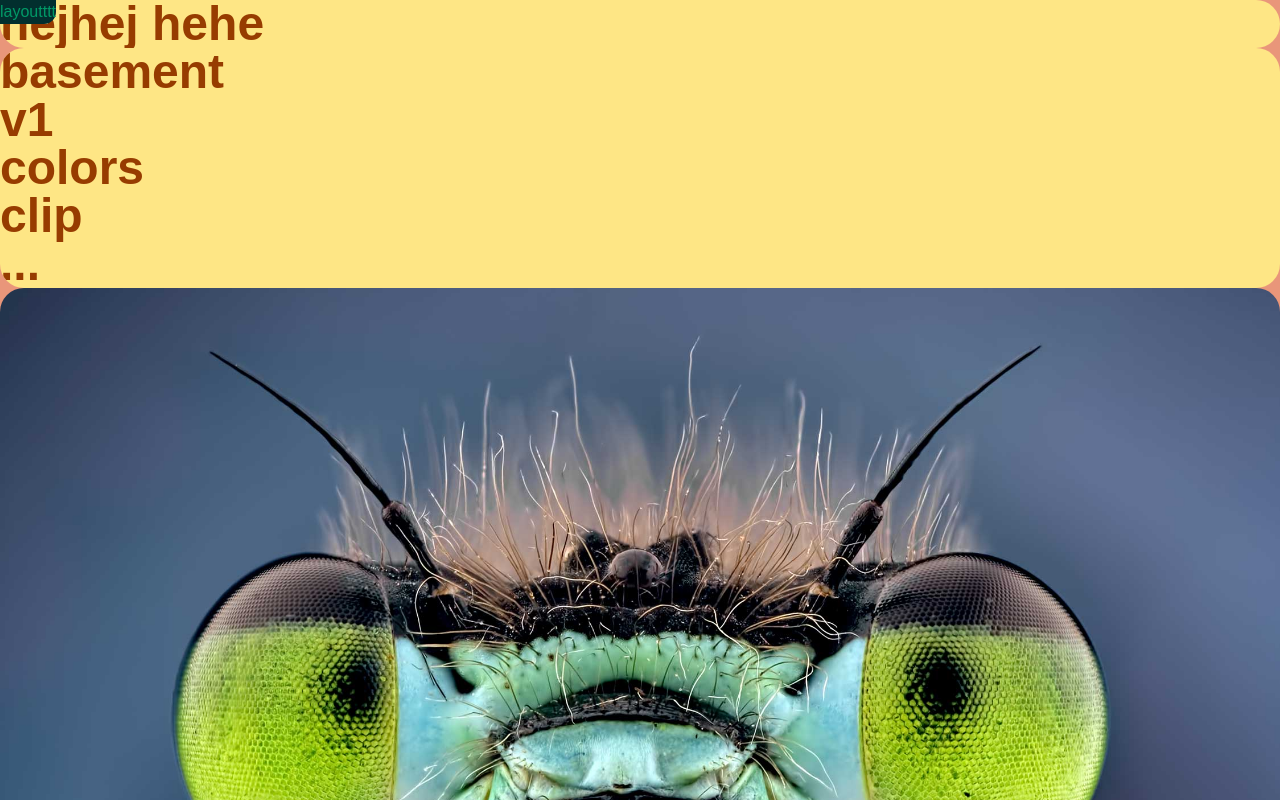
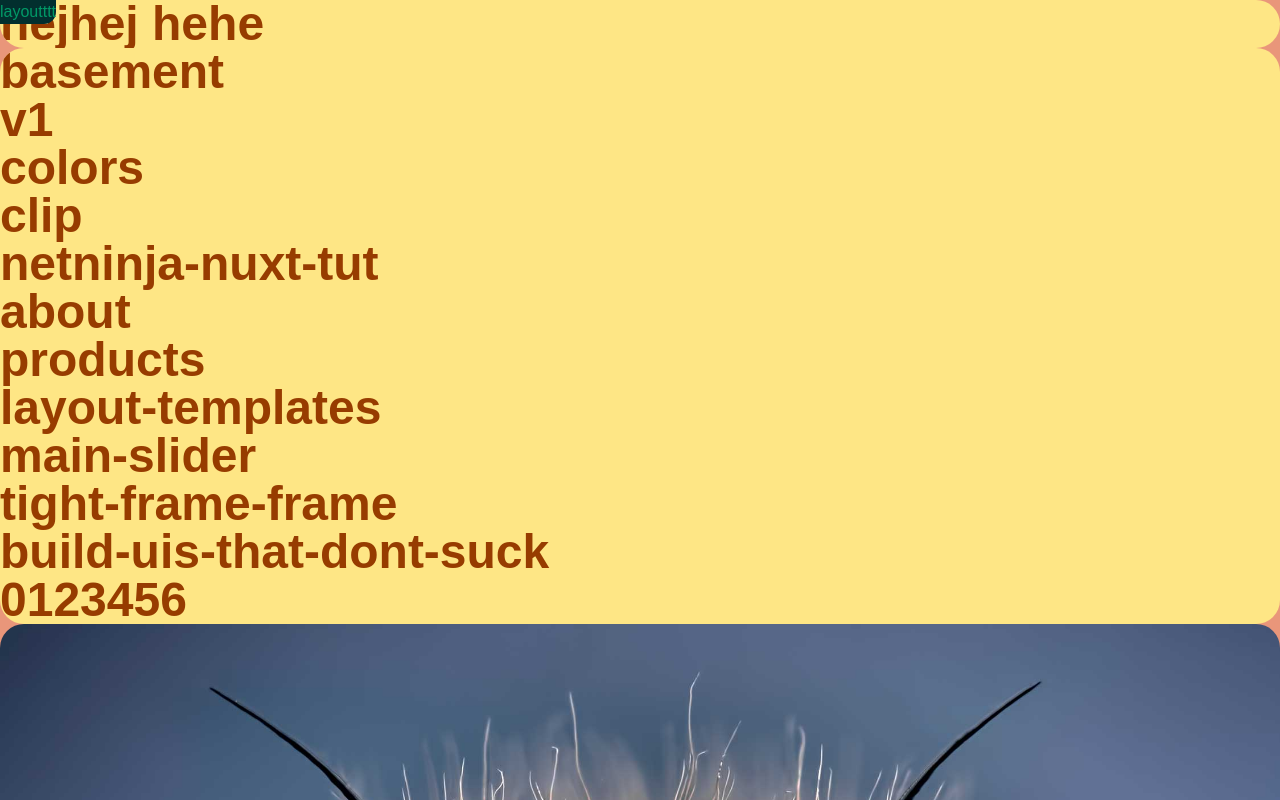
Before and after one commit to maanemann/softroom-nuxt-1.2, a Nuxt app: page / in a window 1280 px wide. Shown: the top 800 px of the page. Built offline with nearby package versions, Linux system fonts and the light colour scheme; a web font is replaced by a local one.

Commit message:
add the rest of current site map

```diff
--- a/pages/index.vue
+++ b/pages/index.vue
@@ -13,11 +13,33 @@
         <ul>
           <li><a href="/basement/v1">v1</a>
             <ul>
-              <li> <a href="/basement/v1/colors"> colors </a> </li>
-              <li> <a href="/basement/v1/clip"> clip </a> </li>
+              <li><a href="/basement/v1/colors">colors</a></li>
+              <li><a href="/basement/v1/clip">clip</a></li>
             </ul>
           </li>
-          <li> ... </li>
+          <li><a href="/basement/netninja-nuxt-tut">netninja-nuxt-tut</a>
+            <ul>
+              <li><a href="/basement/netninja-nuxt-tut/about">about</a></li>
+              <li><a href="/basement/netninja-nuxt-tut/products">products</a></li>
+            </ul>
+          </li>
+          <li>layout-templates
+            <ul>
+              <li><a href="/basement/layout-templates/main-slider">main-slider</a></li>
+              <li><a href="/basement/layout-templates/tight-frame-frame">tight-frame-frame</a></li>
+            </ul>
+          </li>
+          <li> build-uis-that-dont-suck
+            <ul class="[&_li]:inline">
+              <li><a href="/basement/build-uis-that-dont-suck/0">0</a></li>
+              <li><a href="/basement/build-uis-that-dont-suck/1">1</a></li>
+              <li><a href="/basement/build-uis-that-dont-suck/2">2</a></li>
+              <li><a href="/basement/build-uis-that-dont-suck/3">3</a></li>
+              <li><a href="/basement/build-uis-that-dont-suck/4">4</a></li>
+              <li><a href="/basement/build-uis-that-dont-suck/5">5</a></li>
+              <li><a href="/basement/build-uis-that-dont-suck/x">6</a></li>
+            </ul>
+          </li>
         </ul>
       </li>
     </ul>
```
